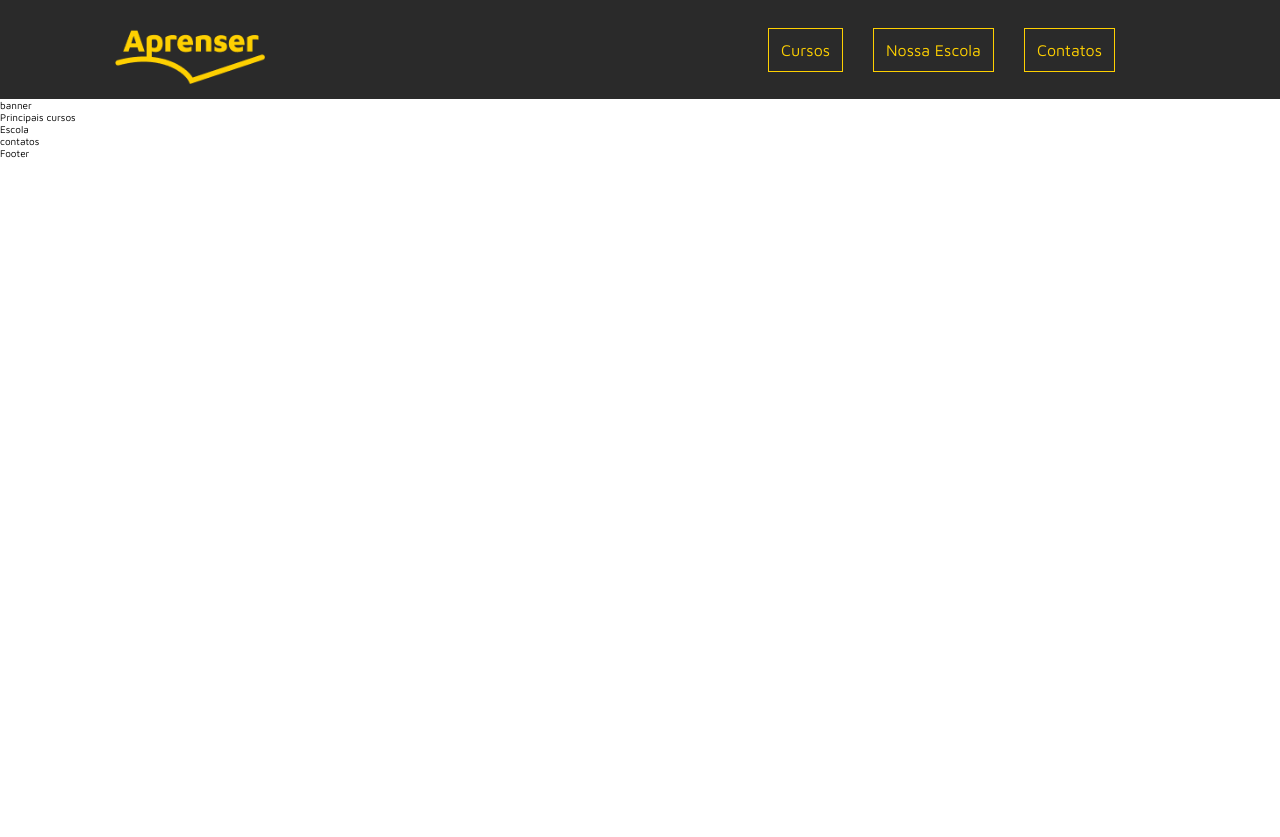
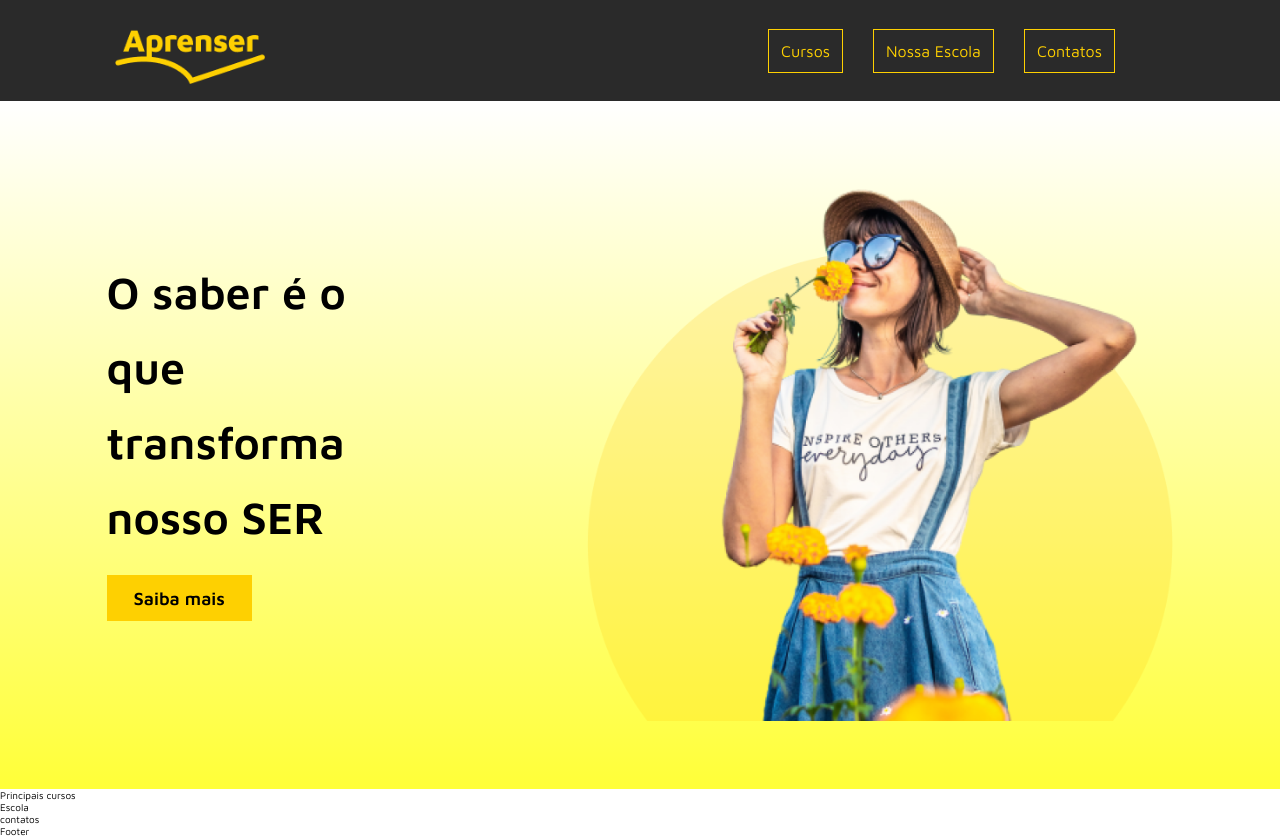
Before and after one commit to rafael-ds/Curso_Web_Designer, a plain HTML site: page projeto_aprenser/index.html in a window 1280 px wide. Before the commit the page ends 800 px from the top, so only its background shows below. Drawn offline with Linux system fonts and the light colour scheme.

Commit message:
Finalizando o banner e incluindo as imgens usadas no projeto

```diff
--- a/projeto_aprenser/index.html
+++ b/projeto_aprenser/index.html
@@ -18,8 +18,9 @@
 
     <!-- Header -->
     <header class="main-header">
-        <img src="src/img/logo_aprenser.png" alt="icone logo aprenser" class="header-logo">
-
+        <a href="index.html">
+            <img src="src/img/logo_aprenser.png" alt="icone logo aprenser" class="header-logo">
+        </a>
         <!-- Menu -->
         <div class="list-header">
             <ul class="list-header-itens">
@@ -35,8 +36,16 @@
     <main class="main-conteiner">
 
         <!-- Banner -->
-        <section class="banner">
-            banner
+        <section class="main-banner">
+            <div class="banner-desc">
+                <h1>
+                    O saber é o que transforma nosso SER
+                </h1>
+                <a href="#">Saiba mais</a >
+            </div>
+            <div class="img-banner">
+                <img src="src/img/HeroImage.png" alt="">
+            </div>
         </section>
 
         <!-- Seção principais cursos -->
--- a/projeto_aprenser/src/css/style.css
+++ b/projeto_aprenser/src/css/style.css
@@ -61,3 +61,58 @@ a{
 .list-header-itens li:hover a{
     text-decoration: underline;
 }
+
+/* #### Main #### */
+/* main-container */
+
+.main-conteiner{
+
+    display: flex;
+    flex-direction: column;
+}
+
+.main-banner{
+
+    display: flex;
+    justify-content: space-around;
+    align-items: center;
+    height: 86vh;
+    background-image: linear-gradient(180deg, white, #FFFF38);
+
+    gap: 3em;
+
+}
+
+.banner-desc{
+    font-size: 3em;
+    width: 25%;
+
+    line-height: 2.5em;
+    margin-left: 5%;
+}
+
+.banner-desc a{
+    background-color: #FED001;
+    width: fit-content;
+    padding: .7em 1.5em;
+
+    border: none;
+
+    font-size: .6em;
+    color: black;
+    font-weight: bolder;
+}
+
+.img-banner{
+    height: 100%;
+
+    display: flex;
+    justify-content: center;
+    align-items: center;
+
+}
+
+.img-banner img{
+    width: 87%;
+
+}
```
Also changed, not shown: projeto_aprenser/src/img/HeroImage.png (added), projeto_aprenser/src/img/curso-design-1.png (added), projeto_aprenser/src/img/curso-design-2.png (added), projeto_aprenser/src/img/curso-design.png (added), projeto_aprenser/src/img/map.png (added), projeto_aprenser/src/img/nossa-escola.png (added), projeto_aprenser/src/img/quemsomos.png (added).
